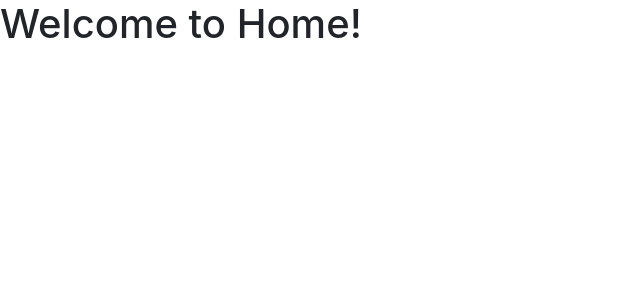
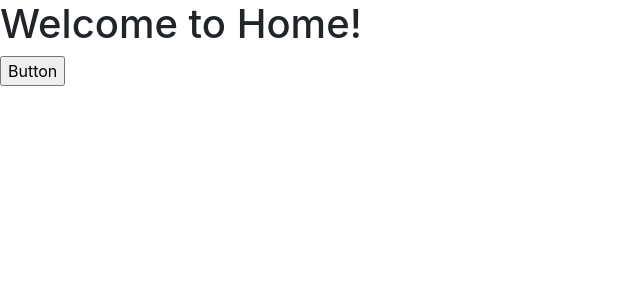
Before and after one commit to ronaldoro/ProjectT, a Vue app: page / in a window 1280 px wide. Shown: the top 300 px of the page, without its empty margins (0-640 px from the left). Built offline with nearby package versions, Linux system fonts and the light colour scheme.

Commit message:
vue config file update

```diff
--- a/src/views/Home.vue
+++ b/src/views/Home.vue
@@ -1,6 +1,7 @@
 <template>
     <div>
         <h1>Welcome to Home!</h1>
+        <input type="button" id="testButton" value="Button">
     </div>
 </template>
 
--- a/vue.config.js
+++ b/vue.config.js
@@ -1,4 +1,4 @@
 module.exports = {
-    publicPath: '',
+    publicPath: '/ProjectT-psychological/docs/',
     outputDir: 'docs'
 }
```
Also changed, not shown: 8 other files (tests, documents, lock files or other folders).
